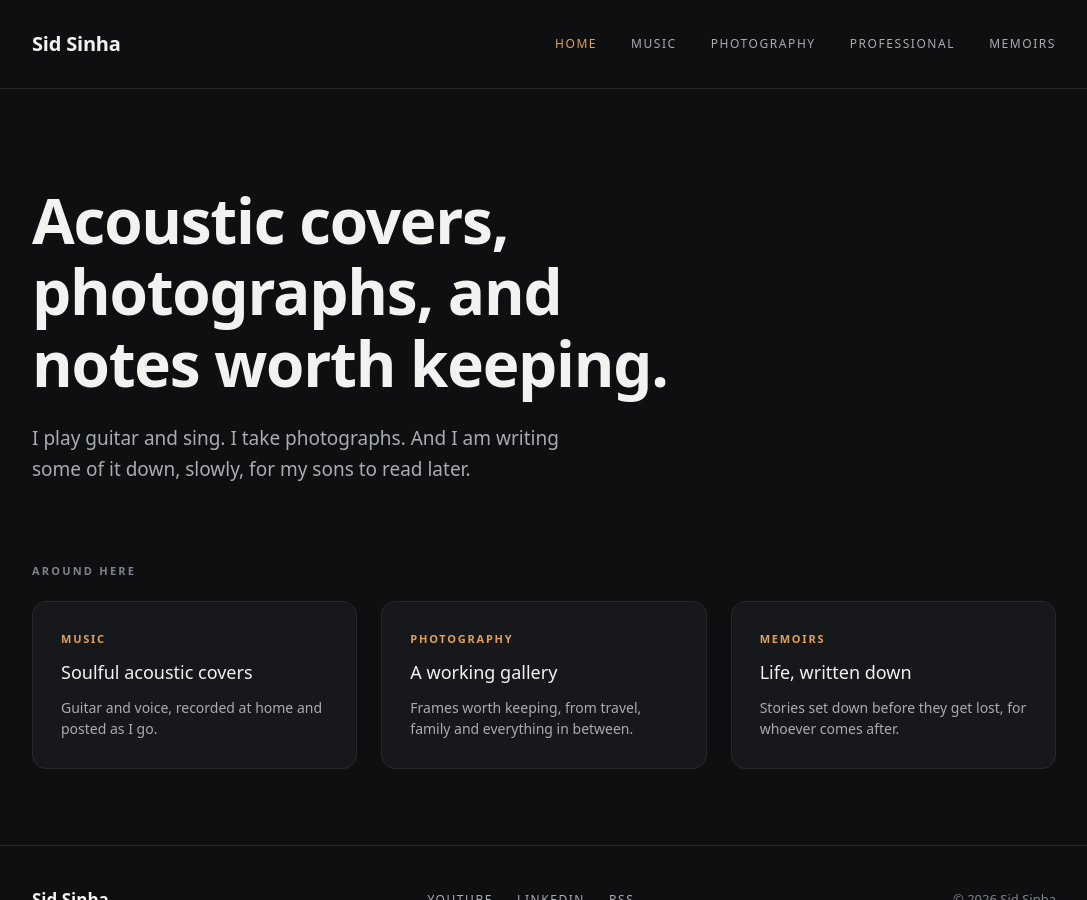
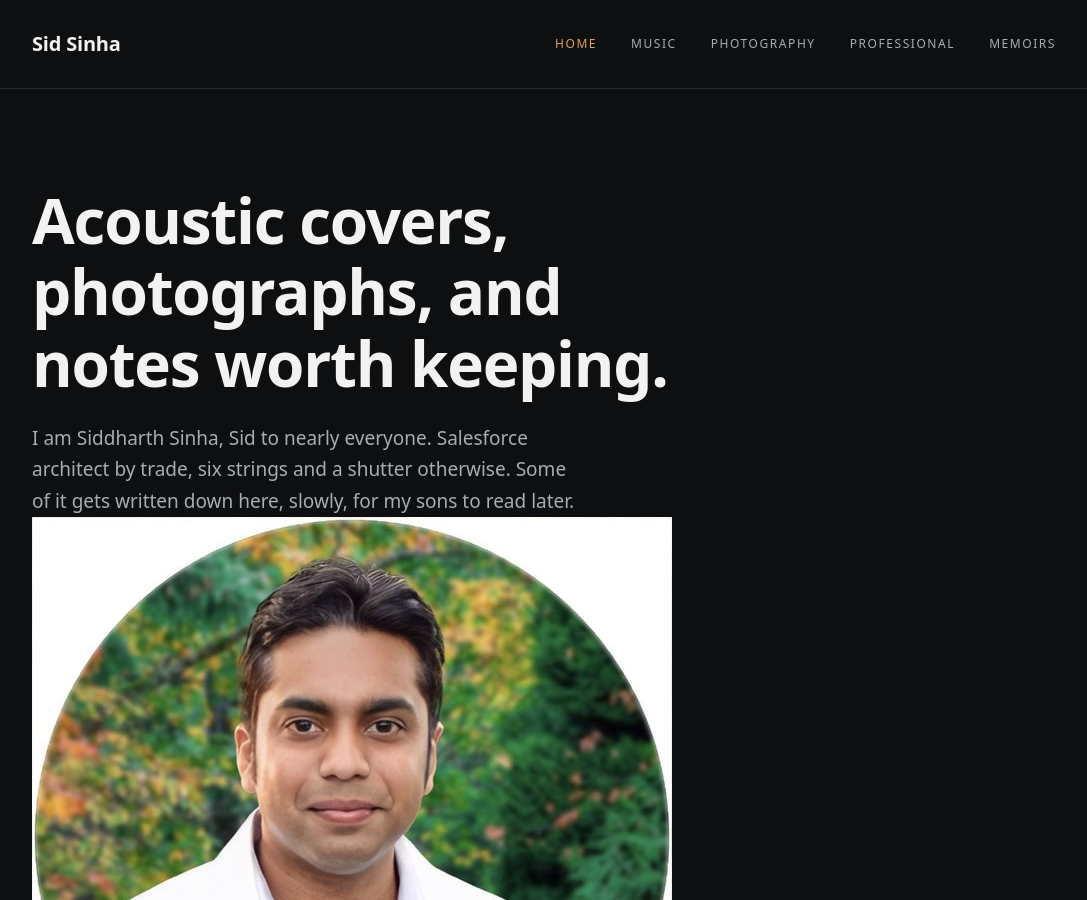
Before and after one commit to SidSays/SidSays.github.io, a Jekyll site: the page built from index.html, in a window 1280 px wide and 900 px high. Shown: the whole window, without its empty margins (96-1183 px from the left). Built offline with Jekyll 4.4.1, drawn with Linux system fonts in a browser that asks for light colours; some web fonts are replaced.

Commit message:
Revise description and improve hero section layout
Updated the description and enhanced the hero section with additional personal information.

```diff
--- a/index.html
+++ b/index.html
@@ -1,16 +1,25 @@
 ---
 layout: default
 title: Sid Sinha
-description: Guitar and voice, photographs, and a slow archive of writing.
+description: Siddharth Sinha — guitar and voice, photographs, and a slow archive of writing.
 ---
 
 <section class="hero">
-  <div class="wrap">
-    <h1 class="hero-title">Acoustic covers, photographs, and notes worth keeping.</h1>
-    <p class="hero-sub">
-      I play guitar and sing. I take photographs. And I am writing some of it
-      down, slowly, for my sons to read later.
-    </p>
+  <div class="wrap hero-inner">
+    <div class="hero-text">
+      <h1 class="hero-title">Acoustic covers, photographs, and notes worth keeping.</h1>
+      <p class="hero-sub">
+        I am Siddharth Sinha, Sid to nearly everyone. Salesforce architect by
+        trade, six strings and a shutter otherwise. Some of it gets written
+        down here, slowly, for my sons to read later.
+      </p>
+    </div>
+
+    <img class="hero-portrait"
+         src="{{ '/assets/img/sid-sinha.jpg' | relative_url }}"
+         alt="Siddharth Sinha"
+         width="640" height="640"
+         fetchpriority="high" decoding="async">
   </div>
 </section>
 
```
